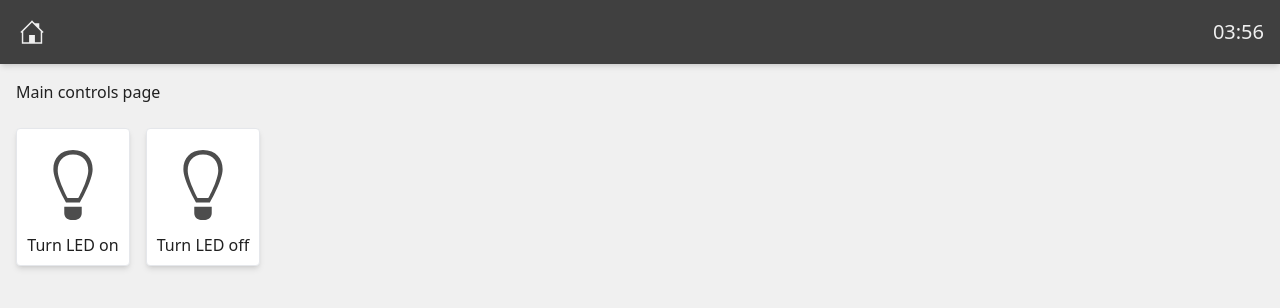
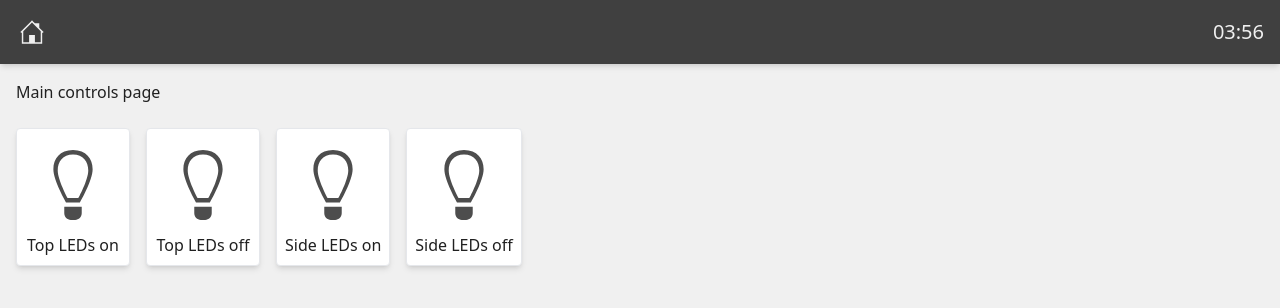
Before and after one commit to nathan-osman/cattower, a React app in the folder ui/: page / in a window 1280 px wide. Shown: the top 308 px of the page. Built offline with nearby package versions, Linux system fonts and the light colour scheme.

Commit message:
Add commands for adjusting side lighting.

```diff
--- a/ui/src/routes/index.tsx
+++ b/ui/src/routes/index.tsx
@@ -22,13 +22,23 @@ export default function Index() {
       <div className="flex gap-x-4">
         <BigButton
           icon={LampSvg}
-          text="Turn LED on"
+          text="Top LEDs on"
           onClick={() => sendCommand('top_on')}
         />
         <BigButton
           icon={LampSvg}
-          text="Turn LED off"
+          text="Top LEDs off"
           onClick={() => sendCommand('top_off')}
+        />
+        <BigButton
+          icon={LampSvg}
+          text="Side LEDs on"
+          onClick={() => sendCommand('sides_on')}
+        />
+        <BigButton
+          icon={LampSvg}
+          text="Side LEDs off"
+          onClick={() => sendCommand('sides_off')}
         />
       </div>
     </>
```
Also changed, not shown: 1 other file (tests, documents, lock files or other folders).
